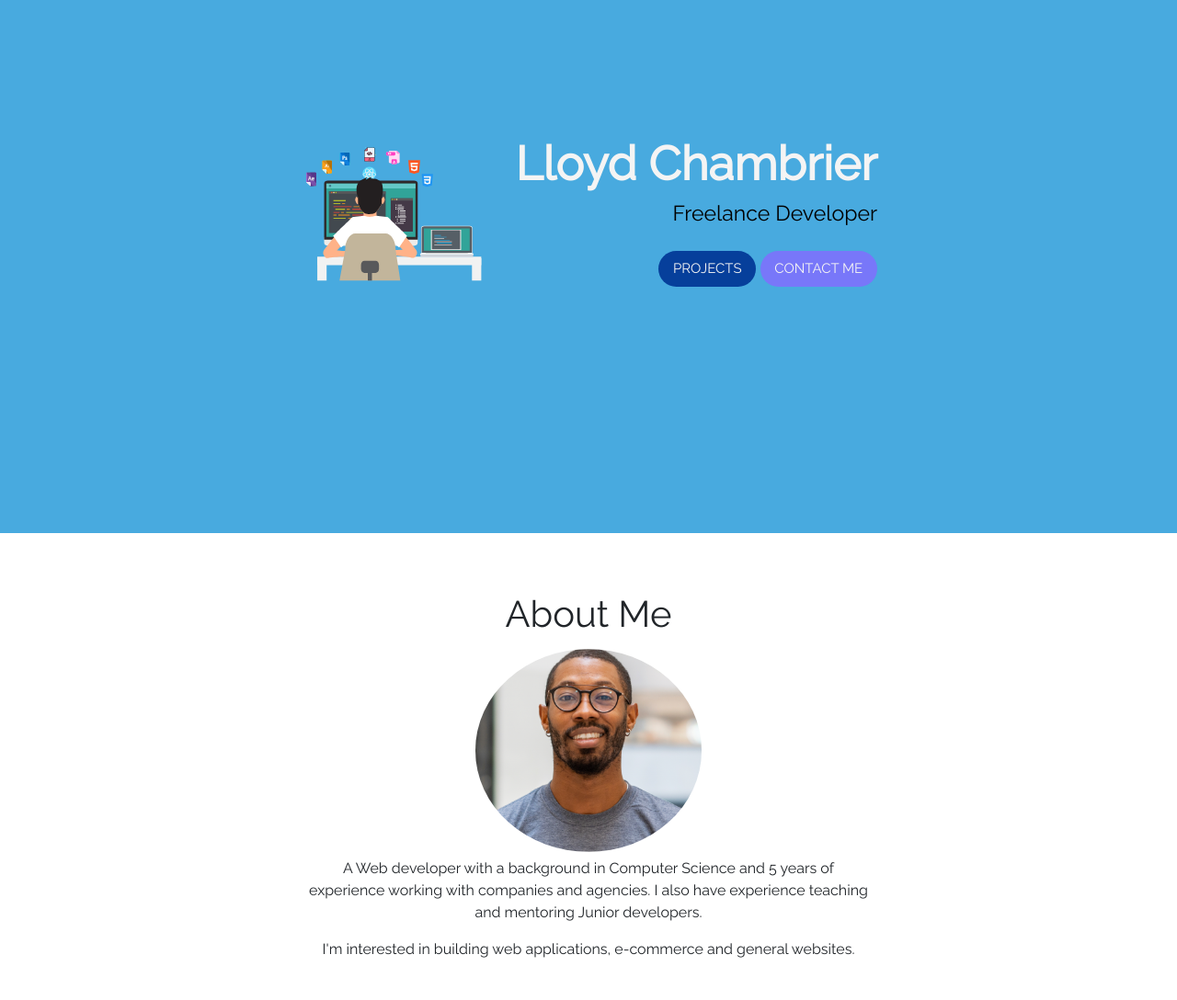
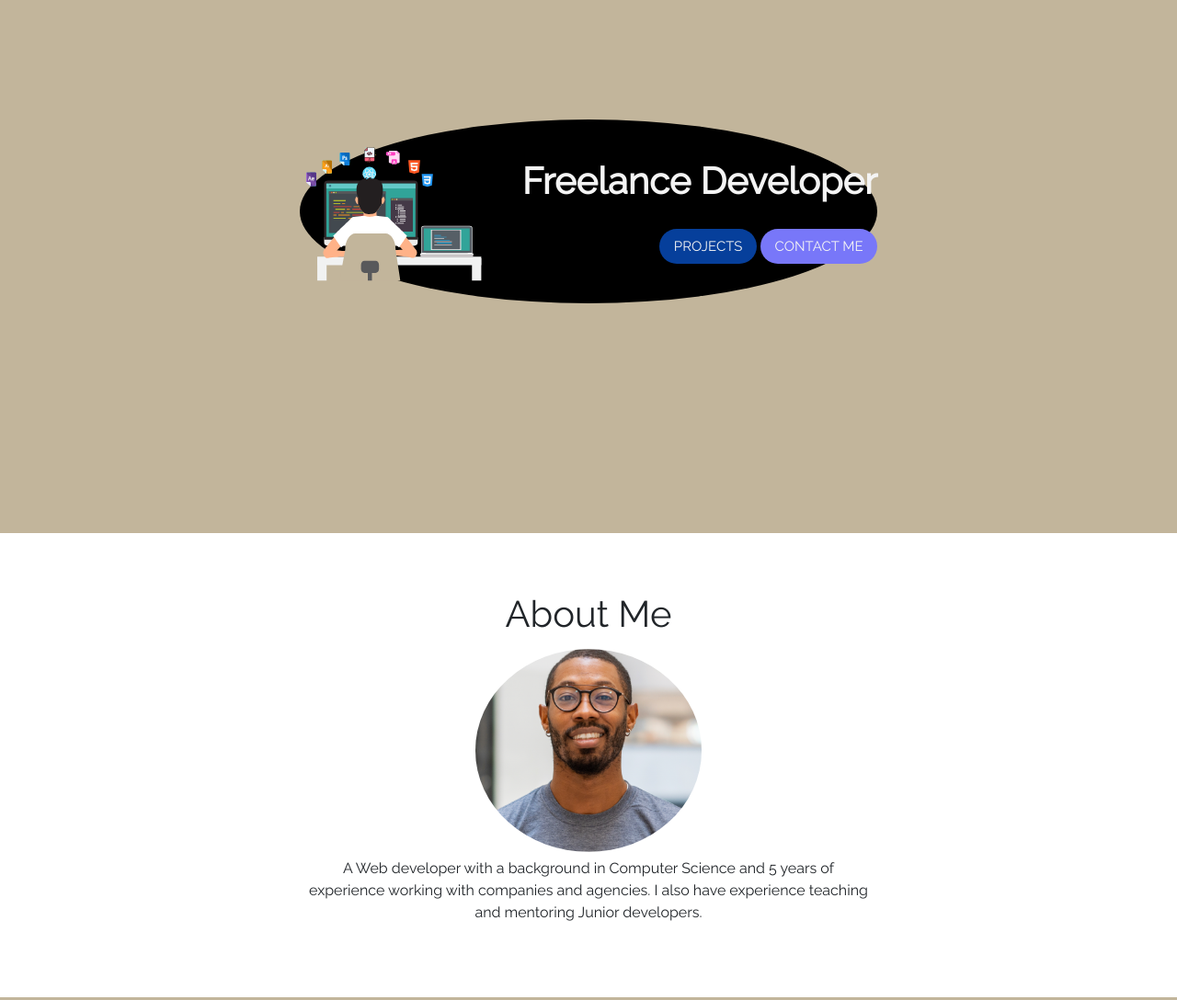
Before and after one commit to LloydC/LloydC.github.io, a plain HTML site: page index.html in a window 1280 px wide. Shown: the part 220-1308 px from the top of the page at 92% size. Drawn offline with nearby package versions, Linux system fonts and the light colour scheme.

Commit message:
💄WIP Header UI Improvements

```diff
--- a/css/main.css
+++ b/css/main.css
@@ -74,6 +74,7 @@ footer{
 margin: 0 auto;
 padding-bottom: 5%;
 padding-top: 5%;
+background: white;
 }
 
 #about-img{
@@ -174,7 +175,7 @@ padding-top: 1%;
 	z-index: 1;
 	width: 100vw;
 	height: 100vh;
-	background-color: #48aadf;
+	background-color: rgb(194, 181, 155);
 }
 
 .header-text h1 {
@@ -258,6 +259,7 @@ padding-top: 1%;
 #projects {
 	padding-bottom: 5%;
 	padding-top: 5%;
+	background: rgb(194, 181, 155);
 }
 
 .social-icons:hover {
--- a/index.html
+++ b/index.html
@@ -44,16 +44,14 @@
         <div class="row">
           <div class="col-lg-12 col-md-12 col-sm-12" id="header-background">
               <div class="global-container">
-                  <div class="jumbotron">
+                  <div class="jumbotron" style="border-radius:50%; background-color: black;">
                     <div>
                       <lottie-player src="./animations/animation_lkwn569h.json"  background="transparent"  speed="1"  style="width: 200px; height: 200px;" hover autoplay></lottie-player>
                     </div>
 
                     <div style="display: flex; flex-direction: column;">
-                      <div class="header-text">
-                        <h1 class="animate__animated animate__slideInLeft">Lloyd Chambrier</h1>
-                        <h2 class="animate__animated animate__slideInRight">Freelance Developer</h2>
-                      </div>
+
+                      <h1 class="animate__animated animate__slideInLeft"><b>Freelance Developer</b></h1>
 
                       <div class="header-buttons animate__animated animate__slideInUp">
                         <a class="button project-button right-margin" href="#projects">Projects</a>
@@ -75,8 +73,6 @@
                 <img src="images/work-images/team-2.png" id="about-img">
                 <br>
                 <p>A Web developer with a background in Computer Science and 5 years of experience working with companies and agencies. I also have experience teaching and mentoring Junior developers.</p>
-                <p>I'm interested in building web applications, e-commerce and general websites.</p>
-                <br>
               </div>
           </div>
         </div>
@@ -239,7 +235,7 @@
       <div class="container">
         <div class="row">
           <div class="col-lg-3 col-md-3 col-sm-3">
-            <span>&copy; Copyright <span id="year"></span></span>
+            <span class="text-white">&copy; Copyright <span id="year"></span></span>
           </div>
           <div class="col-lg-3 col-md-3 col-sm-3">
 
```
